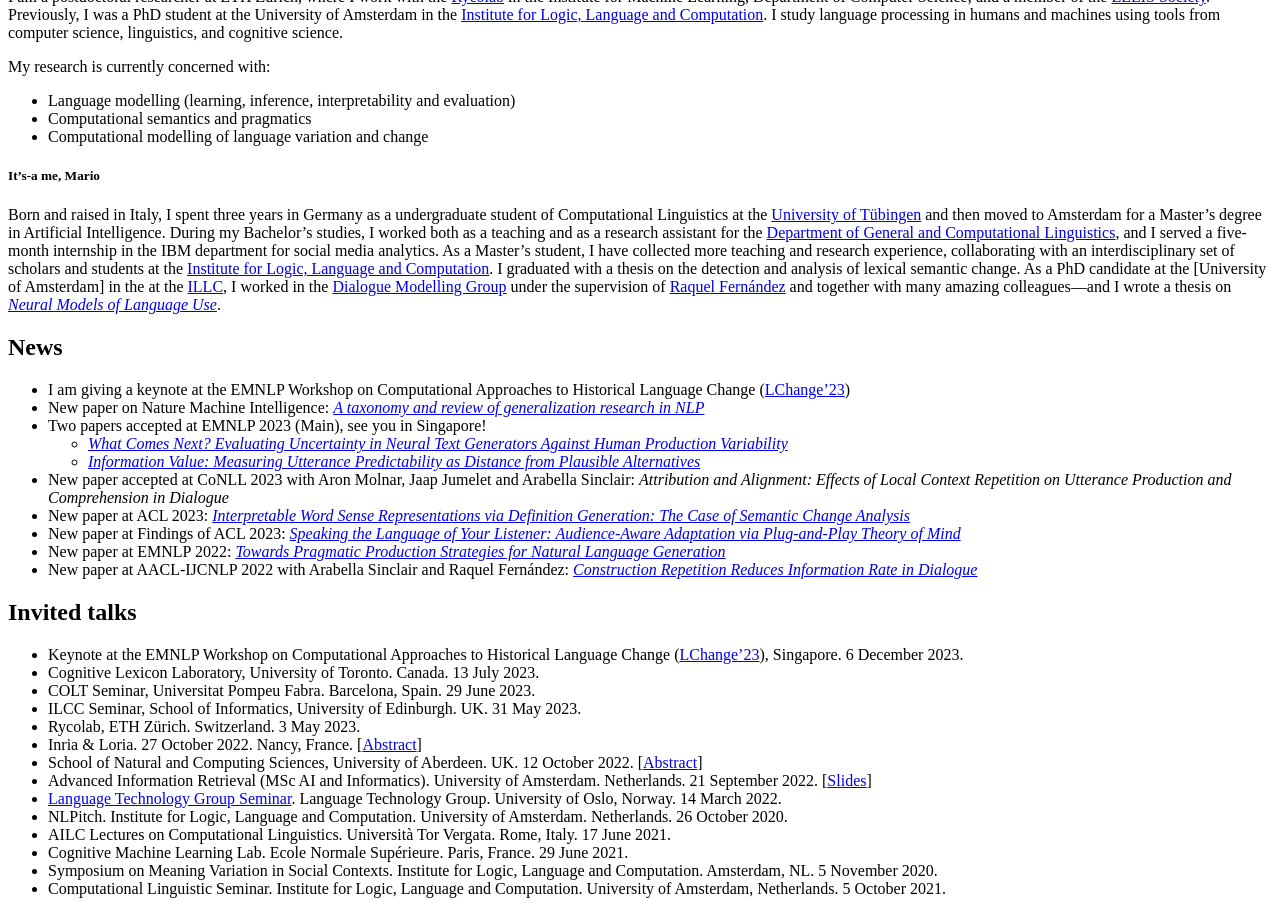
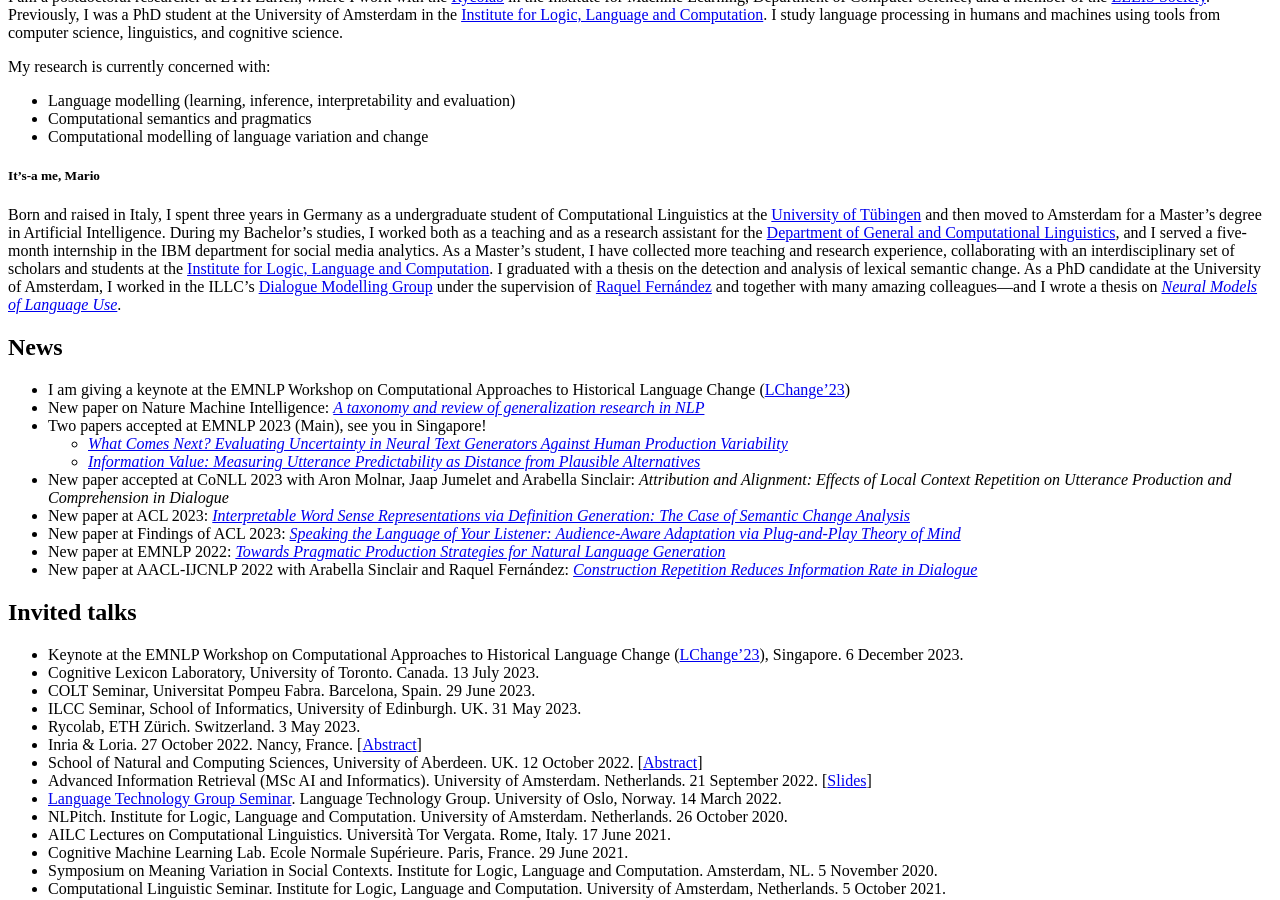
Before and after one commit to glnmario/glnmario.github.io, a Jekyll site: the page built from index.md, in a window 1280 px wide and 900 px high, scrolled down 992 px. Built offline with Jekyll 4.4.1, drawn with Linux system fonts in a browser that asks for light colours.

Commit message:
Update index.md

```diff
--- a/index.md
+++ b/index.md
@@ -22,7 +22,7 @@ I analyse and model language production and comprehension with computational met
 ##### It's-a me, Mario
 Born and raised in Italy, I spent three years in Germany as a undergraduate student of Computational Linguistics at the [University of Tübingen](https://uni-tuebingen.de/en/) and then moved to Amsterdam for a Master's degree in Artificial Intelligence.
 During my Bachelor's studies, I worked both as a teaching and as a research assistant for the [Department of General and Computational Linguistics](https://uni-tuebingen.de/en/faculties/faculty-of-humanities/departments/modern-languages/department-of-linguistics/), and I served a five-month internship in the IBM department for social media analytics.
-As a Master's student, I have collected more teaching and research experience, collaborating with an interdisciplinary set of scholars and students at the [Institute for Logic, Language and Computation](https://www.illc.uva.nl). I graduated with a thesis on the detection and analysis of lexical semantic change. As a PhD candidate at the [University of Amsterdam] in the at the [ILLC](https://www.illc.uva.nl), I worked in the [Dialogue Modelling Group](https://dmg-illc.github.io/dmg/) under the supervision of [Raquel Fernández](https://staff.fnwi.uva.nl/r.fernandezrovira/) and together with many amazing colleagues—and I wrote a thesis on [_Neural Models of Language Use_](https://eprints.illc.uva.nl/id/eprint/2274/1/DS-2023-10.text.pdf).
+As a Master's student, I have collected more teaching and research experience, collaborating with an interdisciplinary set of scholars and students at the [Institute for Logic, Language and Computation](https://www.illc.uva.nl). I graduated with a thesis on the detection and analysis of lexical semantic change. As a PhD candidate at the University of Amsterdam, I worked in the ILLC's [Dialogue Modelling Group](https://dmg-illc.github.io/dmg/) under the supervision of [Raquel Fernández](https://staff.fnwi.uva.nl/r.fernandezrovira/) and together with many amazing colleagues—and I wrote a thesis on [_Neural Models of Language Use_](https://eprints.illc.uva.nl/id/eprint/2274/1/DS-2023-10.text.pdf).
 <!--
 In July 2017 I graduated with a thesis that proposes [new methods](https://arxiv.org/abs/1708.03910) for the analysis of affective text.
 Currently I study Artificial Intelligence at the University of Amsterdam.
```
